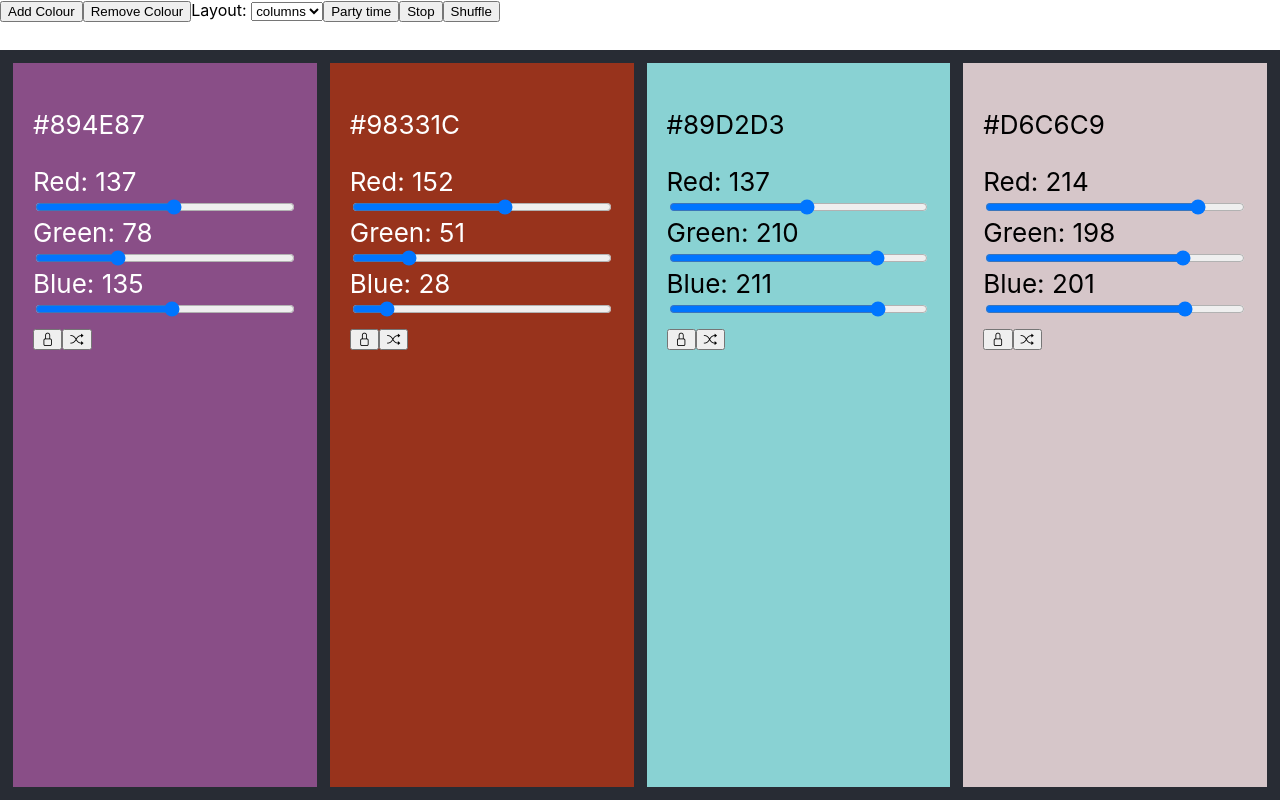
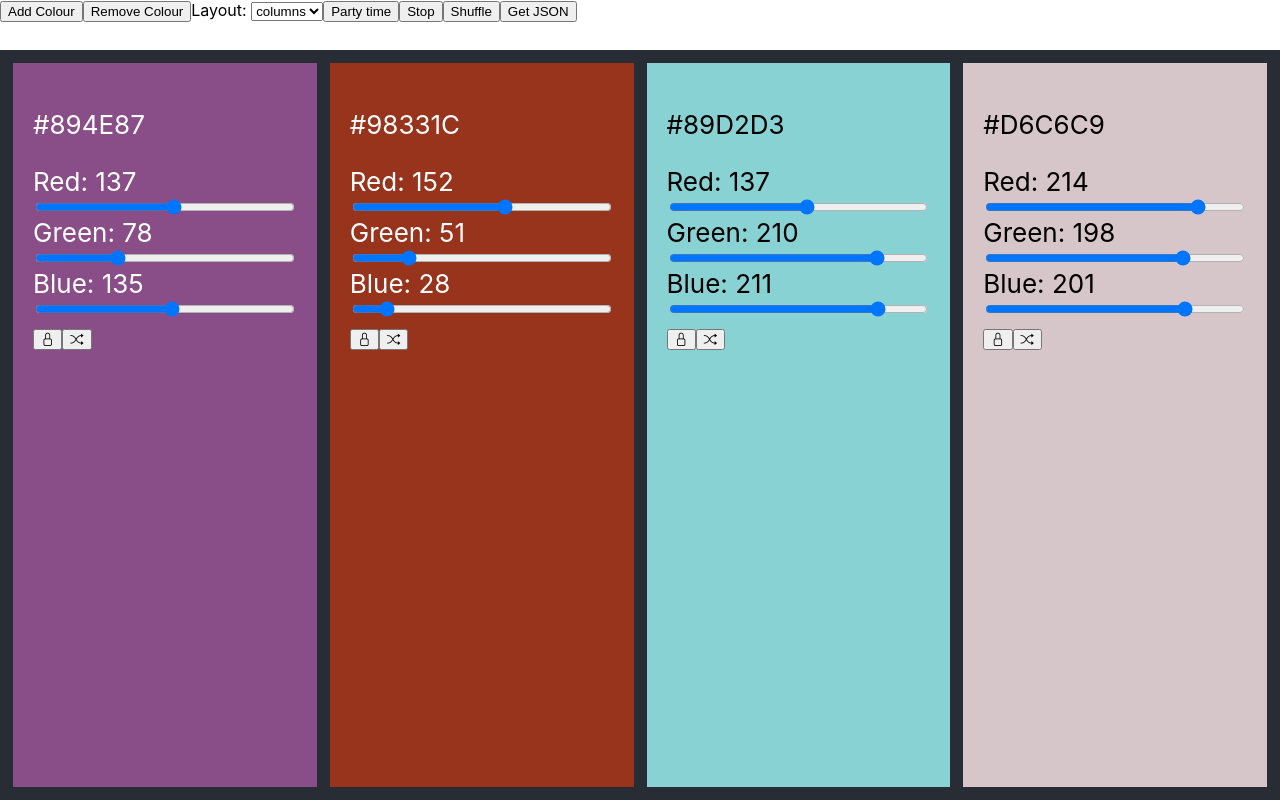
Before and after one commit to jthomas1/schemer-react, a React (Create React App) app: page / in a window 1280 px wide. Built offline with nearby package versions, Linux system fonts and the light colour scheme.

Commit message:
Show alert with JSON data

```diff
--- a/src/components/SettingsMenu/SettingsMenu.tsx
+++ b/src/components/SettingsMenu/SettingsMenu.tsx
@@ -2,6 +2,8 @@ import React, { ChangeEvent, useState } from 'react';
 import { ColourFactory } from "../../utils/ColourFactory";
 import { useAppContext, Layouts } from "../../App";
 import { randomInRange, swapArrayItems } from "../../utils/Utils";
+import { Colour } from "../../models/Colour";
+import { RGB } from "../../utils/ColourUtils";
 
 interface SettingsMenuProps {
 }
@@ -40,6 +42,18 @@ export const SettingsMenu: React.FC<SettingsMenuProps> = () => {
         setPartyOn(undefined)
     }
 
+    function showAlert() {
+        const data = colours.reduce((result: { hex: string, rgb: RGB }[], colour: Colour) => {
+            result.push({
+                hex: colour.hex,
+                rgb: colour.rgb
+            })
+
+            return result;
+        },[])
+        window.alert(JSON.stringify(data, null, 4))
+    }
+
     return (
         <div>
             <button type="button" onClick={ addColour }>
@@ -57,6 +71,7 @@ export const SettingsMenu: React.FC<SettingsMenuProps> = () => {
             <button onClick={ partyTime }>Party time</button>
             <button onClick={ stopParty }>Stop</button>
             <button onClick={ shuffle }>Shuffle</button>
+            <button onClick={ showAlert }>Get JSON</button>
         </div>
     )
 }
```
